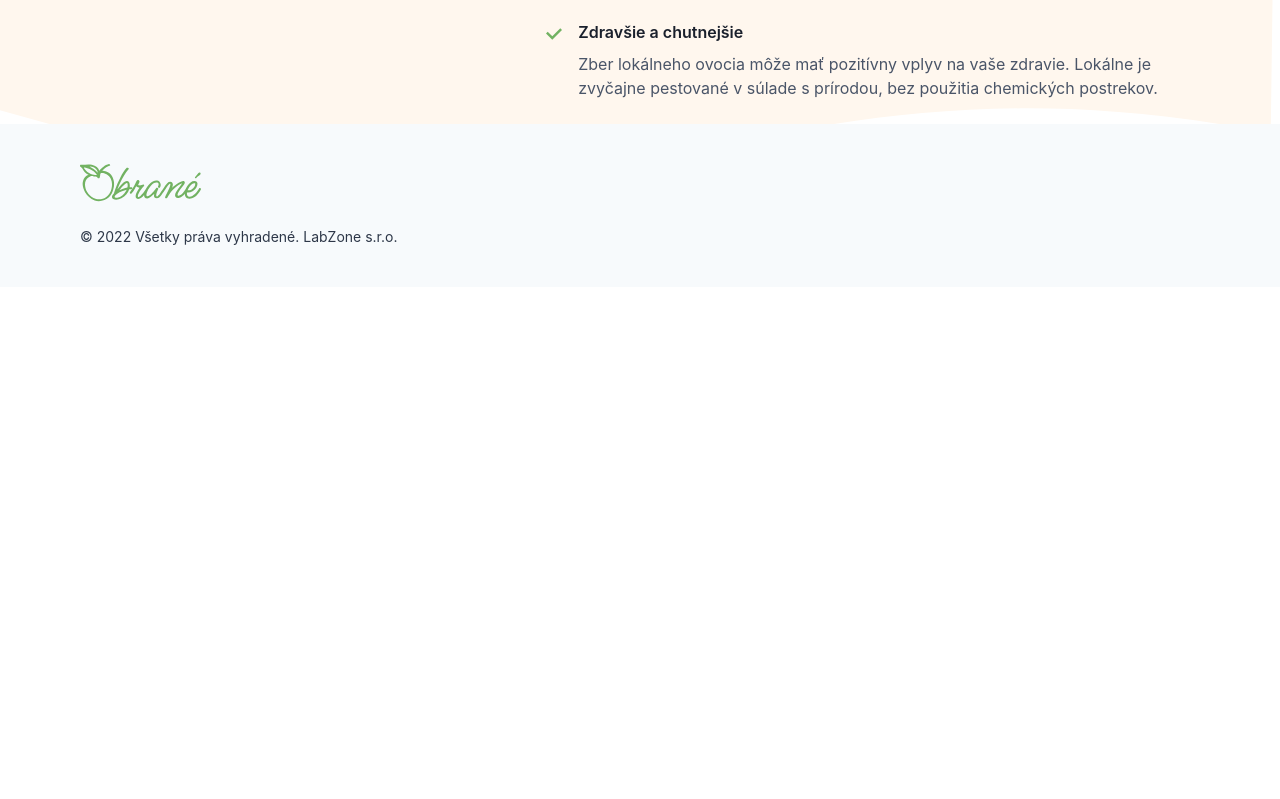
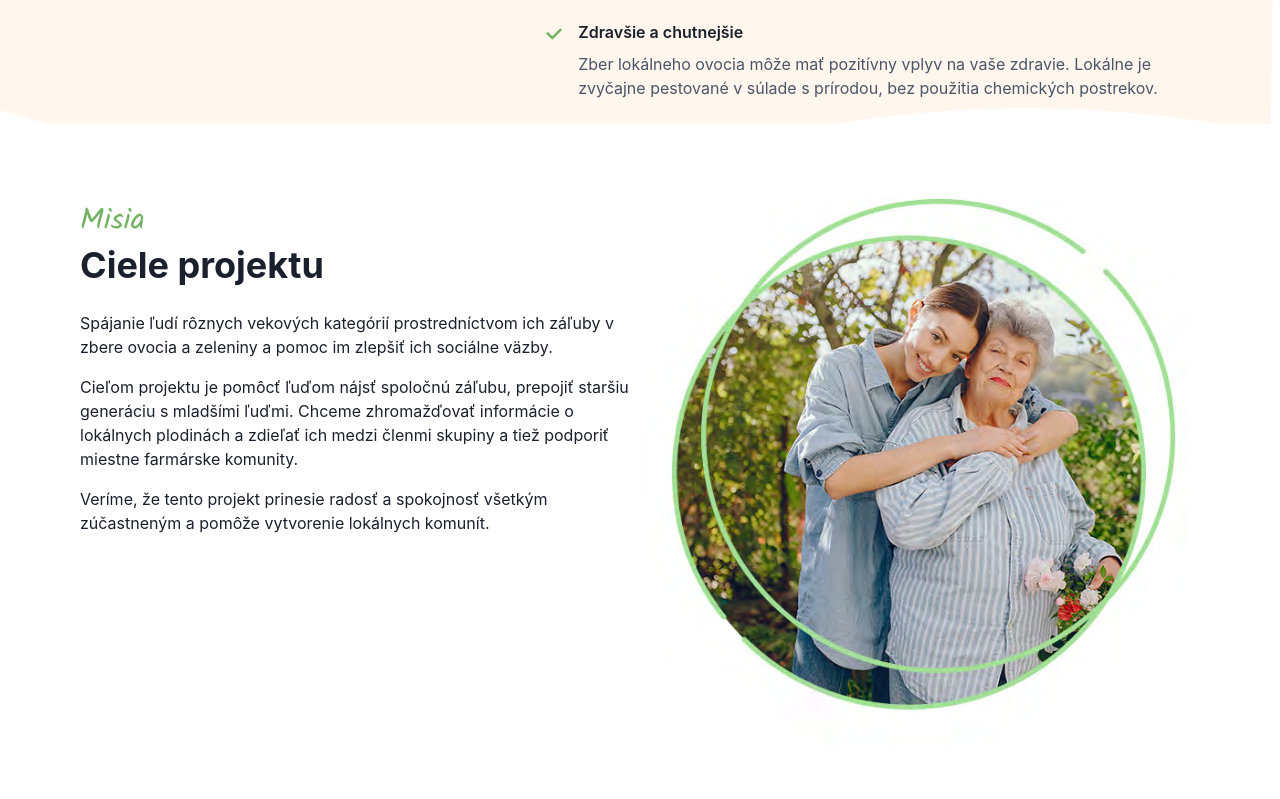
Before and after one commit to LabZoneSK/obrane_next, a Next.js app: page / in a window 1280 px wide. Shown: the part 1421-2220 px from the top of the page. Before the commit the page ends 1708 px from the top, so only its background shows below. Built offline with nearby package versions, Linux system fonts and the light colour scheme.

Commit message:
Mision statement

```diff
--- a/components/Features/index.tsx
+++ b/components/Features/index.tsx
@@ -56,7 +56,7 @@ export function Features() {
           </Flex>
           <Flex>
             <Flex direction={"column"} align={"start"} w={"100%"} px={6}>
-              <Text fontSize="3xl" color="brand.default">
+              <Text fontSize="3xl" color="brand.default" fontFamily={"Kalam"}>
                 Benefity
               </Text>
               <Heading fontSize={"3xl"} mb={6}>
--- a/package.json
+++ b/package.json
@@ -13,6 +13,7 @@
     "@chakra-ui/react": "^2.4.3",
     "@emotion/react": "^11",
     "@emotion/styled": "^11",
+    "@next/font": "^13.0.6",
     "@types/node": "18.11.9",
     "@types/react": "18.0.25",
     "@types/react-dom": "18.0.8",
--- a/pages/index.tsx
+++ b/pages/index.tsx
@@ -100,6 +100,34 @@ export default function CallToActionWithVideo() {
       >
         <Features />
       </Box>
+      <Container maxW={"6xl"} py={75}>
+        <Flex>
+          <Flex direction="column" width={"50%"}>
+            <Text fontSize="3xl" color="brand.default" fontFamily={"Kalam"}>
+              Misia
+            </Text>
+            <Heading pb={6}>Ciele projektu</Heading>
+            <Text mb={4}>
+              Spájanie ľudí rôznych vekových kategórií prostredníctvom ich
+              záľuby v zbere ovocia a zeleniny a pomoc im zlepšiť ich sociálne
+              väzby.
+            </Text>
+            <Text mb={4}>
+              Cieľom projektu je pomôcť ľuďom nájsť spoločnú záľubu, prepojiť
+              staršiu generáciu s mladšími ľuďmi. Chceme zhromažďovať informácie
+              o lokálnych plodinách a zdieľať ich medzi členmi skupiny a tiež
+              podporiť miestne farmárske komunity.
+            </Text>
+            <Text>
+              Veríme, že tento projekt prinesie radosť a spokojnosť všetkým
+              zúčastneným a pomôže vytvorenie lokálnych komunít.
+            </Text>
+          </Flex>
+          <Flex>
+            <Image src={"/images/misia.png"} alt="Misia projektu" />
+          </Flex>
+        </Flex>
+      </Container>
     </>
   );
 }
--- a/styles/globals.css
+++ b/styles/globals.css
@@ -1,3 +1,5 @@
+@import url("https://fonts.googleapis.com/css2?family=Kalam&display=swap");
+
 html,
 body {
   padding: 0;
--- a/styles/theme.js
+++ b/styles/theme.js
@@ -15,4 +15,7 @@ const config = {
 export const theme = extendTheme({
   colors,
   config,
+  fonts: {
+    kalam: `'Kalam', sans-serif`,
+  },
 });
```
Also changed, not shown: public/images/misia.png (added), 1 other file (tests, documents, lock files or other folders).
